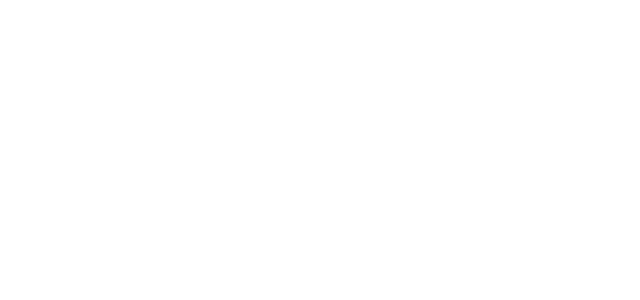
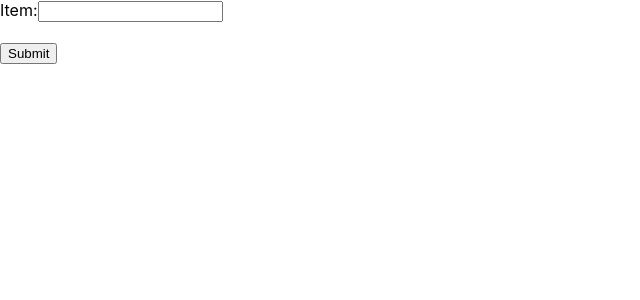
Before and after one commit to itismadalin/checkout-react-kata, a React (Create React App) app in the folder checkout-react-kata/: page /scanitems in a window 1280 px wide. Shown: the top 300 px of the page, without its empty margins (0-640 px from the left). Built offline with nearby package versions, Linux system fonts and the light colour scheme.

Commit message:
Add ScanItems page

```diff
--- a/checkout-react-kata/src/App.js
+++ b/checkout-react-kata/src/App.js
@@ -2,6 +2,7 @@
 import { Router } from "@reach/router";
 import Start from "./components/Start/Start";
 import PricingRules from "./components/PricingRules/PricingRules";
+import ScanItems from "./components/ScanItems/ScanItems";
 
 function App() {
   return (
@@ -9,6 +10,7 @@
       <Router>
         <Start path="/" />
         <PricingRules path="/pricingrules" component={PricingRules} />
+        <ScanItems path="/scanitems" component={ScanItems} />
       </Router>
     </div>
   );
--- a/checkout-react-kata/src/components/PricingRules/PricingRules.js
+++ b/checkout-react-kata/src/components/PricingRules/PricingRules.js
@@ -1,10 +1,12 @@
 import React, { Component } from 'react';
+import { Link } from "@reach/router";
 
 class PricingRules extends Component {
     render() {
         return (
             <div>
-                <table>
+        <div>
+        <table>
                 <thead>
                     <tr>
                         A
@@ -20,6 +22,12 @@
                     </tr>
                 </thead>
                 </table>
+        </div>
+        <div>
+        <Link to="/scanitems">
+        <button>Scan Items</button>
+      </Link>
+        </div>
             </div>
         );
     }
--- /dev/null
+++ b/checkout-react-kata/src/components/ScanItems/ScanItems.js
@@ -0,0 +1,17 @@
+import React, { Component } from "react";
+
+class ScanItems extends Component {
+  render() {
+    return (
+      <div>
+        <label>Item:</label>
+        <input type="text"></input>
+        <br />
+        <br />
+        <input type="submit" value="Submit"></input>
+      </div>
+    );
+  }
+}
+
+export default ScanItems;
```
Also changed, not shown: checkout-react-kata/src/components/ScanItems/ScanItems.css (added).
